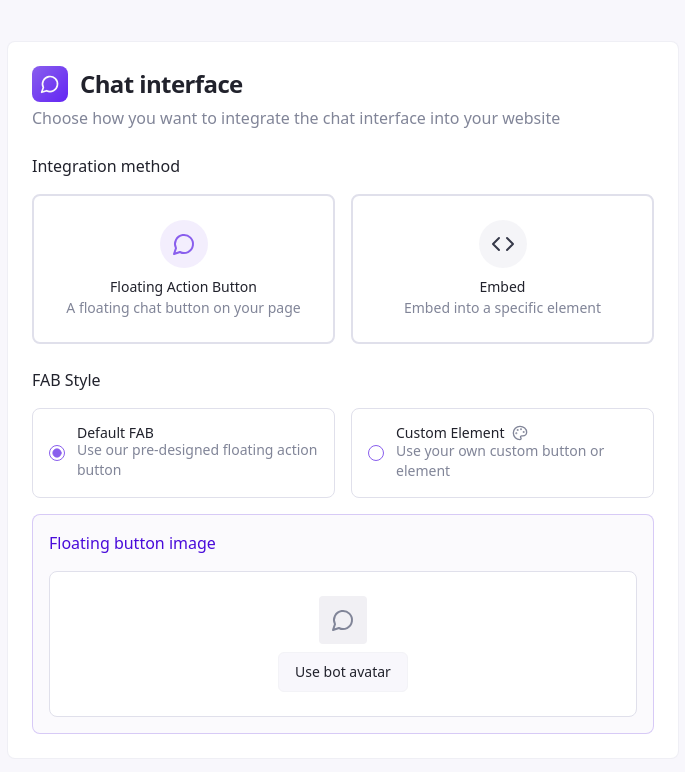
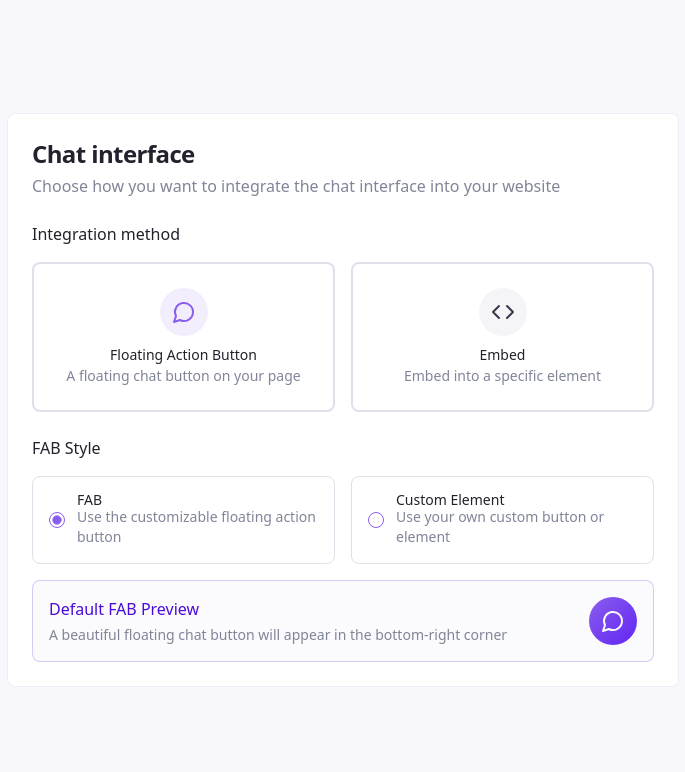
Before and after one commit to aj-botpress/chat-choice-selector, a React (Vite) app: page / in a window 1280 px wide. Shown: the top 772 px of the page, without its empty margins (297-982 px from the left). Built offline with nearby package versions, Linux system fonts and the light colour scheme.

Commit message:
Visual edit in Lovable
Edited UI in Lovable

```diff
--- a/src/components/ChatInterfaceForm.tsx
+++ b/src/components/ChatInterfaceForm.tsx
@@ -23,9 +23,7 @@ export default function ChatInterfaceForm() {
       <Card className="w-full max-w-2xl shadow-[var(--shadow-medium)] border-border/50">
         <CardHeader className="space-y-1 pb-6">
           <CardTitle className="text-2xl font-semibold flex items-center gap-3 text-foreground">
-            <div className="p-2 rounded-lg bg-gradient-to-br from-primary to-primary-dark">
-              <MessageCircle className="h-5 w-5 text-primary-foreground" />
-            </div>
+
             Chat interface
           </CardTitle>
           <p className="text-muted-foreground">
@@ -89,10 +87,8 @@ export default function ChatInterfaceForm() {
                     <div className="flex items-center space-x-3 p-4 rounded-lg border border-border hover:bg-accent/30 transition-colors">
                       <RadioGroupItem value="default" id="default" className="text-primary" />
                       <Label htmlFor="default" className="flex-1 cursor-pointer">
-                        <div className="font-medium text-card-foreground">Default FAB</div>
-                        <div className="text-sm text-muted-foreground">
-                          Use our pre-designed floating action button
-                        </div>
+                        <div className="font-medium text-card-foreground">FAB</div>
+                        <div className="text-sm text-muted-foreground">Use the customizable floating action button</div>
                       </Label>
                     </div>
 
@@ -101,7 +97,7 @@ export default function ChatInterfaceForm() {
                       <Label htmlFor="custom" className="flex-1 cursor-pointer">
                         <div className="font-medium text-card-foreground flex items-center gap-2">
                           Custom Element
-                          <Palette className="h-4 w-4 text-muted-foreground" />
+
                         </div>
                         <div className="text-sm text-muted-foreground">
                           Use your own custom button or element
@@ -111,16 +107,16 @@ export default function ChatInterfaceForm() {
                   </RadioGroup>
 
                   {fabType === "default" && <div className="mt-4 p-4 bg-accent/20 rounded-lg border border-accent-foreground/20 animate-slide-up">
-                      <div className="space-y-4">
-                        <h4 className="font-medium text-accent-foreground">Floating button image</h4>
-                        <div className="flex items-center justify-center p-6 bg-card rounded-lg border border-border">
-                          <div className="text-center space-y-2">
-                            <div className="w-12 h-12 bg-muted rounded mx-auto flex items-center justify-center">
-                              <MessageCircle className="h-6 w-6 text-muted-foreground" />
-                            </div>
-                            <Button variant="outline" className="text-sm">
-                              Use bot avatar
-                            </Button>
+                      <div className="flex items-center justify-between">
+                        <div>
+                          <h4 className="font-medium text-accent-foreground">Default FAB Preview</h4>
+                          <p className="text-sm text-muted-foreground mt-1">
+                            A beautiful floating chat button will appear in the bottom-right corner
+                          </p>
+                        </div>
+                        <div className="relative">
+                          <div className="w-12 h-12 bg-gradient-to-br from-primary to-primary-dark rounded-full shadow-[var(--shadow-soft)] flex items-center justify-center">
+                            <MessageCircle className="h-6 w-6 text-primary-foreground" />
                           </div>
                         </div>
                       </div>
```
